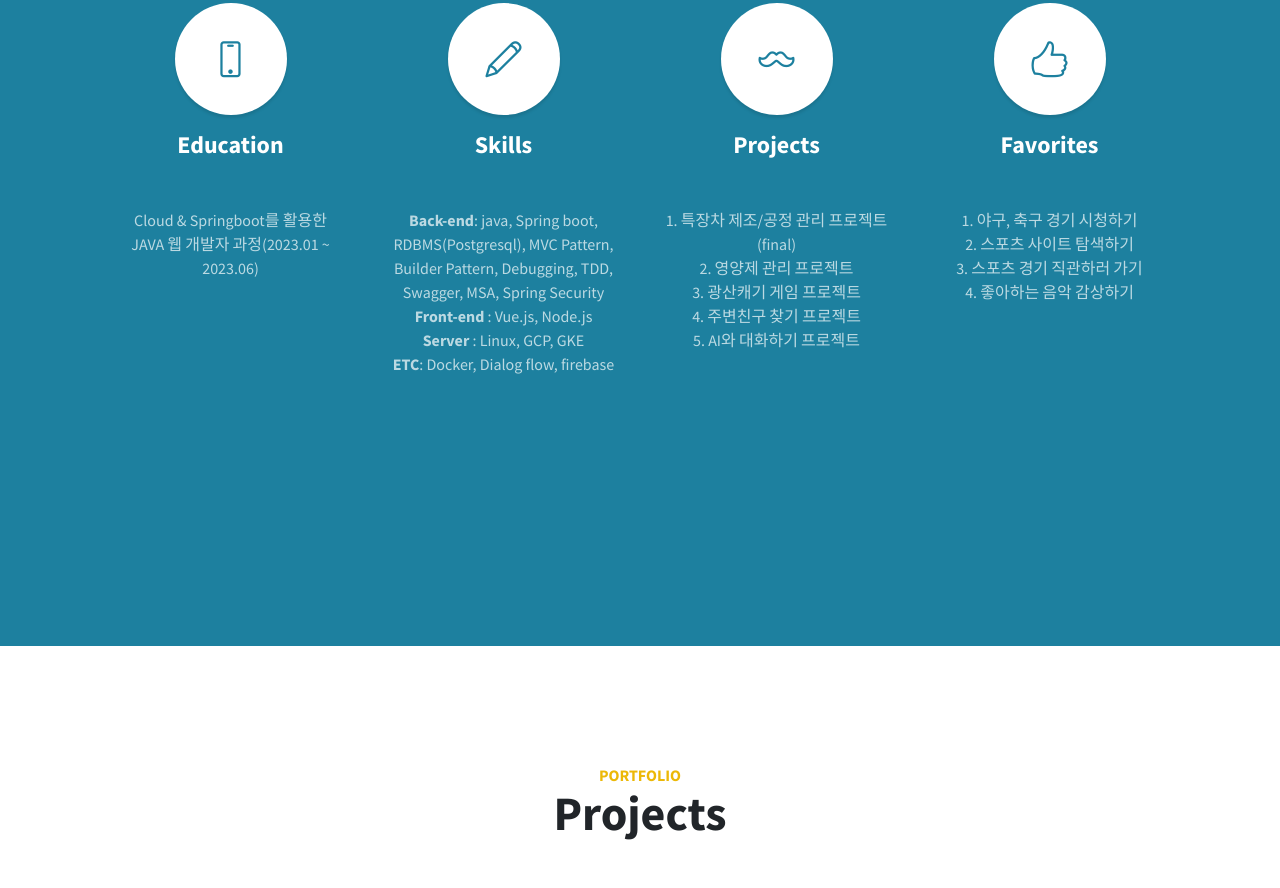
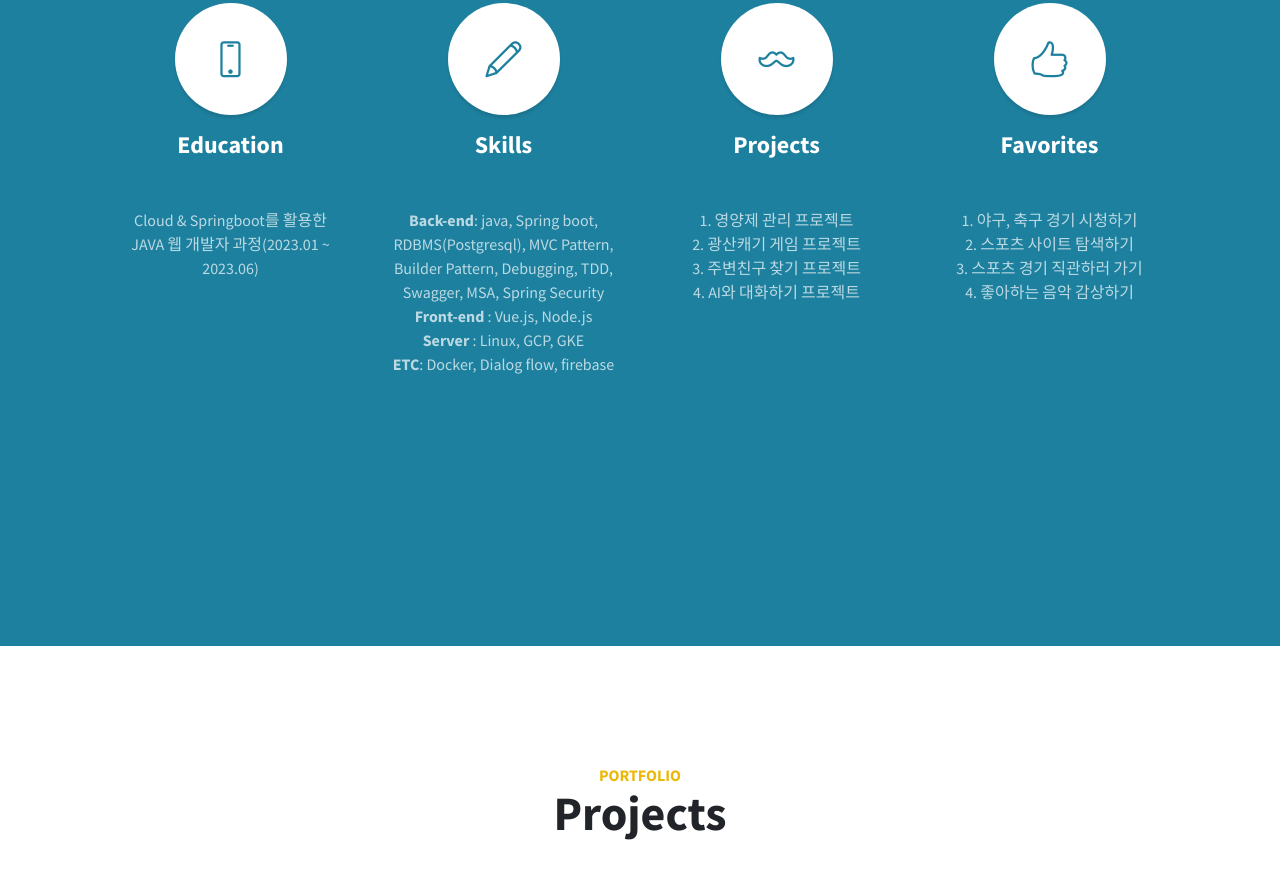
Before and after one commit to cbk0954/cbk0954.github.io, a plain HTML site: page index.html in a window 1280 px wide. Shown: the part 2297-3185 px from the top of the page. Drawn offline with nearby package versions, Linux system fonts and the light colour scheme.

Commit message:
change index

```diff
--- a/index.html
+++ b/index.html
@@ -78,11 +78,10 @@
                         <span class="service-icon rounded-circle mx-auto mb-3"><i class="icon-mustache"></i></span>
                         <h4><strong>Projects</strong></h4>
                         <p class="text-faded mb-0">
-                            1. 특장차 제조/공정 관리 프로젝트 (final)<br>
-                            2. 영양제 관리 프로젝트<br>
-                            3. 광산캐기 게임 프로젝트<br>
-                            4. 주변친구 찾기 프로젝트<br>
-                            5. AI와 대화하기 프로젝트
+                            1. 영양제 관리 프로젝트<br>
+                            2. 광산캐기 게임 프로젝트<br>
+                            3. 주변친구 찾기 프로젝트<br>
+                            4. AI와 대화하기 프로젝트
                         </p>
                     </div>
                     <div class="col-lg-3 col-md-6">
```
